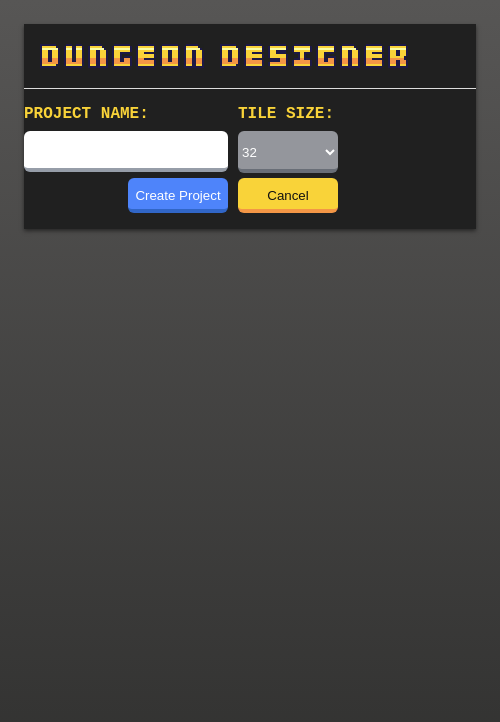
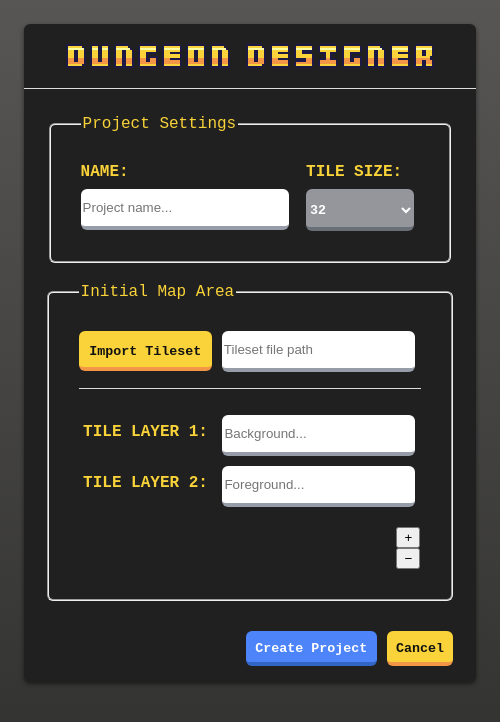
Before and after one commit to dmars8047/dungeon-designer, an Electron app: page landing.html in a window 500 px wide. Both pictures are taken after a click on the button 130 px from the left and 165 px from the top of the page. Drawn offline with Linux system fonts and the light colour scheme; no server answers.

```diff
--- a/landing.html
+++ b/landing.html
@@ -15,7 +15,7 @@
 <body>
   <div class="card">
     <header>
-      <img src="./Assets/dungeondesignerlogo.png" />
+      <img style="margin: auto;" src="./Assets/dungeondesignerlogo.png" />
     </header>
     <div class="card_body">
       <div id="landing-menu" class="flex-container landing-menu">
@@ -33,12 +33,17 @@
           </button>
         </div>
       </div>
-      <div id="new-project-menu" class="grid-container" style="display: none;">
-        <div style="grid-column: 1; grid-row: 1;">
-          <label for="projectName">Project Name:</label>
-          <input type="text" id="project-name-input" name="projectName">
+      <div id="new-project-menu" style="display: none; width: 100%;">
+        <div class="grid-container project-creation-panel">
+          <div style="grid-column: 1 / span 4; grid-row: 1;">
+            <fieldset>
+              <legend>Project Settings</legend>
+              <div class="grid-container">
+                <div style="grid-column: 1 / span 2; grid-row: 1;">
+                  <label for="projectName">Name:</label>
+                  <input type="text" id="project-name-input" name="projectName" placeholder="Project name...">
                 </div>
-        <div style="grid-column: 2; grid-row: 1;">
+                <div style="grid-column: 3; grid-row: 1;">
                   <label for="tilesizes">Tile Size:</label>
                   <select name="tilesizes" id="tile-size-select">
                     <option value="16">16</option>
@@ -47,12 +52,55 @@
                     <option value="64">64</option>
                   </select>
                 </div>
-        <div style="grid-column: 1; grid-row: 2; margin-left: auto;">
+              </div>
+            </fieldset>
+          </div>
+          <div style="grid-column: 1 / span 4; grid-row: 2;">
+            <fieldset class="project-creation-tile-fieldset ">
+              <legend>Initial Map Area</legend>
+              <div class="grid-container">
+                <div
+                  style="grid-column: 1 / span 3; grid-row: 1; border-bottom: 1px solid #ddd; padding-bottom: 16px;margin-bottom: 16px;">
+                  <div class="grid-container">
+                    <div style="grid-column: 1; grid-row: 1;">
+                      <button type="button" style="height: 40px;" class="secondary-button form-button">Import
+                        Tileset</button>
+                    </div>
+                    <div style="grid-column: 2 / span 2; grid-row: 1;">
+                      <input id="tileset-input" type="text" placeholder="Tileset file path" readonly>
+                    </div>
+                  </div>
+                  <!-- <input type="file" id="tileset-input" name="tileset" style="width:100%;"> -->
+                </div>
+                <div style="grid-column: 1 / span 3; grid-row: 2;">
+                  <div class="grid-container" id="layer-element-container">
+                    <div id="layer-1-label-container" style="grid-column: 1; grid-row: 1; margin:auto;">
+                      <label for="layer-1">Tile Layer 1:</label>
+                    </div>
+                    <div id="layer-1-input-container" style="grid-column: 2 / span 2; grid-row: 1;">
+                      <input type="text" placeholder="Background..." id="layer-1-input" name="layer-1">
+                    </div>
+                    <div id="layer-2-label-container" style="grid-column: 1; grid-row: 2; margin:auto;">
+                      <label for="layer-2">Tile Layer 2:</label>
+                    </div>
+                    <div id="layer-2-input-container" style="grid-column: 2 / span 2; grid-row: 2;">
+                      <input type="text" placeholder="Foreground..." id="layer-2-input" name="layer-2">
+                    </div>
+                  </div>
+                </div>
+                <div style="grid-column-start: 3; grid-row: 4; margin-left: 56%;">
+                  <button id="push-layer-button">&#43;</button><button id="pop-layer-button">&#8722;</button>
+                </div>
+              </div>
+            </fieldset>
+          </div>
+          <div style="grid-column-start: 3; grid-row: 3; margin-top: 20px;">
             <button type="button" id="create-project-button"
               class="primary-button form-button">Create&nbsp;Project</button>
           </div>
-        <div style="grid-column: 2; grid-row: 2; margin-right: auto;">
+          <div style="grid-column-start: 4; grid-row: 3; margin-top: 20px;">
             <button id="cancel-create-project-button" class="secondary-button form-button">Cancel</button>
+          </div>
         </div>
       </div>
     </div>
--- a/landing.js
+++ b/landing.js
@@ -7,6 +7,57 @@
 var createNewProjectButton = document.getElementById('create-project-button');
 var projectNameInput = document.getElementById('project-name-input');
 var tileSizeSelect = document.getElementById('tile-size-select');
+var layerElementContainer = document.getElementById('layer-element-container');
+var pushLayerButton = document.getElementById('push-layer-button');
+var popLayerButton = document.getElementById('pop-layer-button');
+
+var numLayers = 2;
+
+pushLayerButton.addEventListener('click', async () => {
+    numLayers++;
+    let labelContainer = document.createElement("div");
+    labelContainer.id = "layer-" + numLayers + "-label-container";
+    labelContainer.style.margin = "auto";
+    labelContainer.style.gridColumn = "1";
+    labelContainer.style.gridRow = numLayers;
+
+    let label = document.createElement("label");
+    label.id = "layer-" + numLayers + "-label";
+    label.innerHTML = "Tile Layer " + numLayers + ":";
+
+    labelContainer.appendChild(label);
+
+    let inputContainer = document.createElement("div");
+    inputContainer.id = "layer-" + numLayers + "-input-container";
+    inputContainer.style.gridColumn = "2 / span 2";
+    inputContainer.style.gridRow = numLayers;
+
+    var input = document.createElement("input");
+    input.id = "layer-" + numLayers + "-input";
+    input.type = "text";
+    input.placeholder = "Layer " + numLayers + "...";
+
+    inputContainer.appendChild(input);
+
+    layerElementContainer.appendChild(labelContainer);
+    layerElementContainer.appendChild(inputContainer);
+
+    if (numLayers > 1) {
+        popLayerButton.disabled = false;
+    }
+});
+
+popLayerButton.addEventListener('click', async () => {
+    if (numLayers > 1) {
+        document.getElementById("layer-" + numLayers + "-label-container").remove();
+        document.getElementById("layer-" + numLayers + "-input-container").remove();
+        numLayers--;
+
+        if (numLayers == 1) {
+            popLayerButton.disabled = true;
+        }
+    }
+});
 
 newProjectButton.addEventListener('click', async () => {
     landingMenu.style.display = 'none';
--- a/styles.css
+++ b/styles.css
@@ -16,7 +16,8 @@
 
 .grid-container {
    display: grid;
-   gap: 5px 10px;
+   width: 100%;
+   gap: 10px 10px;
 }
 
 html {
@@ -37,6 +38,7 @@
    box-shadow: 0px 2px 4px rgba(0, 0, 0, 0.5);
    width: 100%;
    padding-bottom: 16px;
+   border-radius: 6px;
 }
 
 .card header {
@@ -89,17 +91,19 @@
 input {
    border: 0;
    outline: 0;
-   width: 200px;
+   width: 95%;
    height: 35px;
    border-bottom: 4px solid #969da8;
    border-radius: 6px;
 }
 
 select {
+   font-family: 'Space Mono', monospace;
+   font-weight: bold;
    border: 0;
    outline: 0;
    background: #94969c;
-   width: 100px;
+   width: 95%;
    height: 42px;
    color: #fff;
    border-top: 4px solid transparent;
@@ -107,12 +111,30 @@
    border-radius: 6px;
 }
 
+fieldset {
+   border-radius: 6px;
+   margin-bottom: 10px;
+   margin-top: 10px;
+   padding: 30px;
+}
+
+.project-creation-panel {
+   width: 90%;
+   margin:auto;
+}
+
+.project-creation-tile-fieldset {
+   margin:auto;
+}
+
 .form-button {
-   width: 100px;
+   width: 100%;
    height: 35px;
 }
 
 .primary-button {
+   font-family: 'Space Mono', monospace;
+   font-weight: bold;
    border: 0;
    background: #4e84fa;
    border-top: 4px solid transparent;
@@ -129,6 +151,8 @@
 }
 
 .secondary-button {
+   font-family: 'Space Mono', monospace;
+   font-weight: bold;
    border: 0;
    background: #f9d339;
    border-top: 4px solid transparent;
@@ -145,6 +169,8 @@
 }
 
 .exit-button {
+   font-weight: bold;
+   font-family: 'Space Mono', monospace;
    border: 0;
    background: #d43c3c;
    border-top: 4px solid transparent;
```
Also changed, not shown: main.js (+6 -2 lines). Lines whose indentation alone changed are shown as unchanged.
